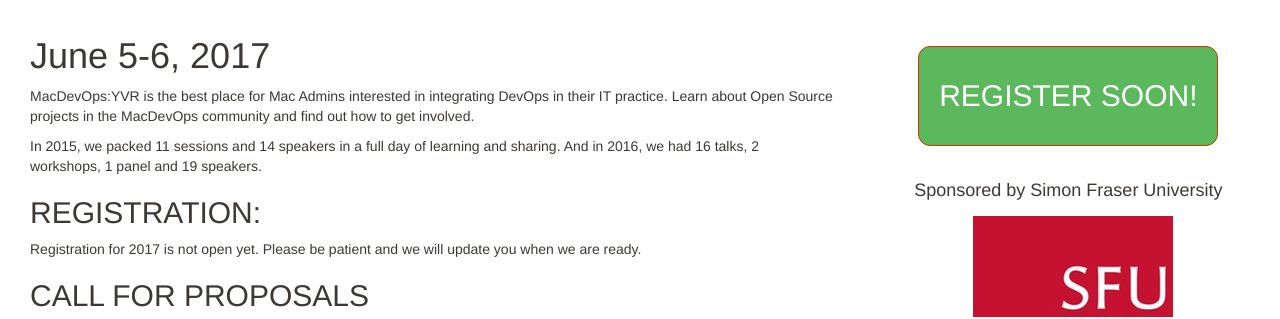
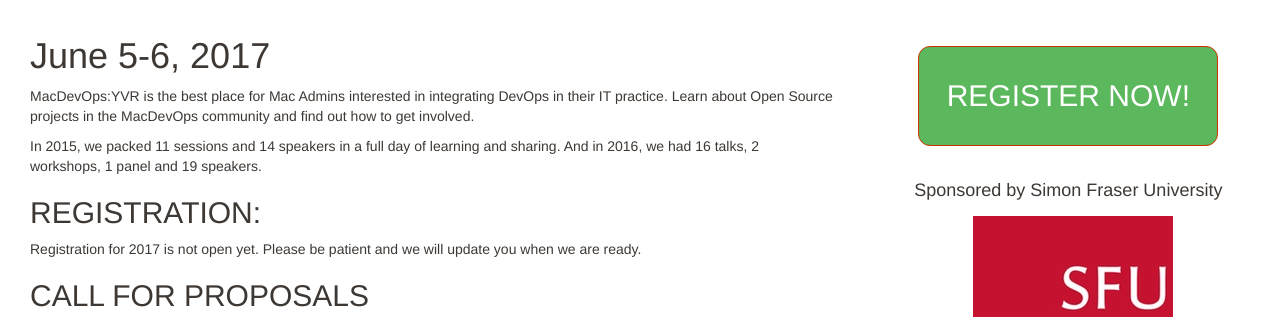
Before and after one commit to macdevopsyvr/macdevopsyvr.github.io, a Jekyll site: the page built from index.md, in a window 1280 px wide. Shown: the part 439-758 px from the top of the page. Built offline with Jekyll 4.4.1, drawn with Linux system fonts in a browser that asks for light colours; comment, search, counter and statistics services are not loaded.

Commit message:
Register Now
Now. Eventbrite link added

```diff
--- a/_includes/register-bar.html
+++ b/_includes/register-bar.html
@@ -1,5 +1,5 @@
 <p>
-  <a href="http://www.macdevops.ca" type="button" class="btn btn-success btn-register">
-    REGISTER SOON!
+  <a href="https://www.eventbrite.com/e/macdevopsyvr-2017-tickets-31630087443" type="button" class="btn btn-success btn-register">
+    REGISTER NOW!
   </a>
 </p>
```
